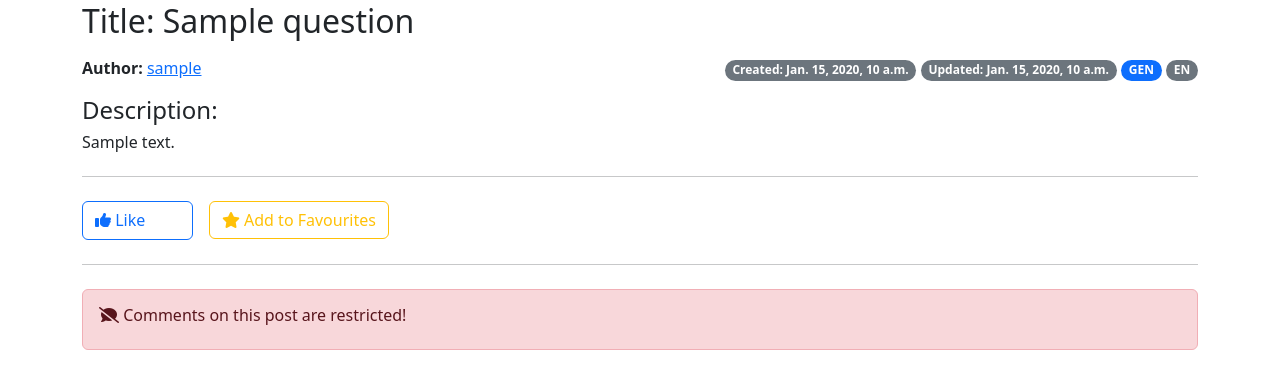
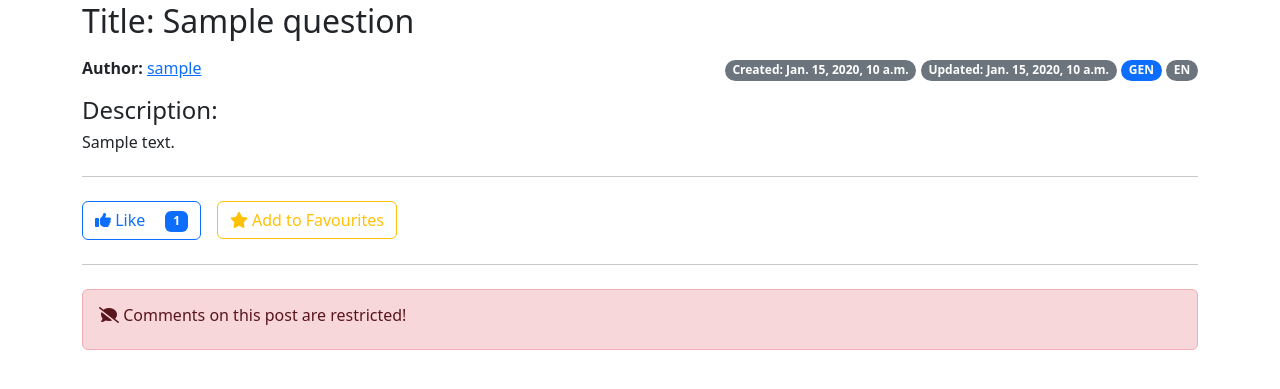
Before and after one commit to MidHunterX/GNOSIS, a Django app: page /ques/1/ in a window 1280 px wide. Shown: the part 199-588 px from the top of the page. Run offline with Django 5.2, Linux system fonts and the light colour scheme; tables that the repository leaves empty hold one stand-in row (values such as "Sample post"); some libraries are stand-ins or nearby versions.

Commit message:
🔧 Fix: Like Button Adjustment issue

```diff
--- a/gnosis_app/templates/gnosis/ques_detail.html
+++ b/gnosis_app/templates/gnosis/ques_detail.html
@@ -34,11 +34,11 @@
         {% csrf_token %}
         {% if is_liked %}
         <button class="btn btn-primary me-3" type="submit" name="q_id" value="{{ q.id }}"><i class="fas fa-thumbs-up"></i> Liked
-          <span class="ms-2 badge text-bg-tertiary">{{ likes_count }}</span>
+          <span class="ms-2 badge">{{ likes_count }}</span>
         </button>
         {% else %}
         <button class="btn btn-outline-primary me-3" type="submit" name="q_id" value="{{ q.id }}"><i class="fa fa-thumbs-up"></i> Like
-          <span class="ms-2 badge text-bg-tertiary">{{ likes_count }}</span>
+          <span class="ms-3 badge text-bg-primary">{{ likes_count }}</span>
         </button>
         {% endif %}
       </form>
```
